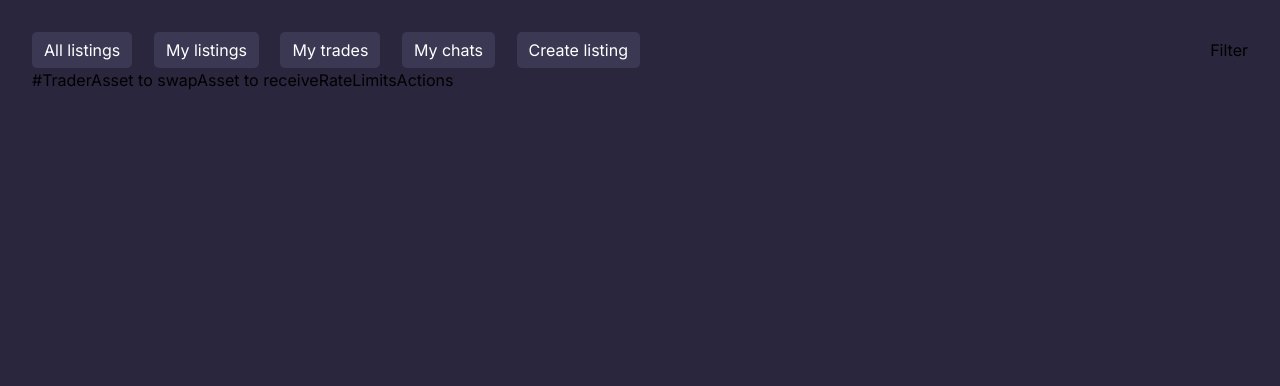
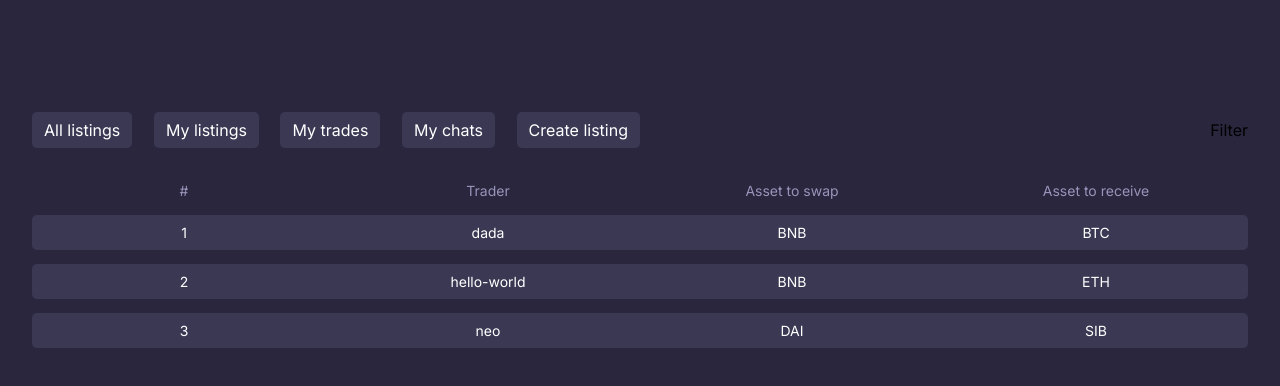
Before and after one commit to dexolacom/p2p-frontend, a React (Create React App) app: page / in a window 1280 px wide. Shown: the top 386 px of the page. Built offline with nearby package versions, Linux system fonts and the light colour scheme.

Commit message:
ADD | table row

```diff
--- a/src/components/Table/Table.tsx
+++ b/src/components/Table/Table.tsx
@@ -2,16 +2,31 @@ import React from 'react';
 import { PropsTable } from '../types';
 import { Wrapper } from './styles';
 import TableHeader from '../TableHeader/TableHeader';
-import { tableHeaderVariant } from '../constants';
+import { allListingsData, myListingsData, tableHeaderVariant } from '../constants';
+import TableRow from '../TableRow/TableRow';
 
 
-const Table:React.FC<PropsTable> = ({tableType}) => {
+const Table: React.FC<PropsTable> = ({ tableType }) => {
+
   return (
     <Wrapper>
-      {tableType === 'allListings' && <TableHeader variant={tableHeaderVariant['allListings']}/>}
-      {tableType === 'myListings' && <TableHeader variant={tableHeaderVariant['myListings']}/>}
-      {tableType === 'myTrades' && <TableHeader variant={tableHeaderVariant['myTrades']}/>}
-      {tableType === 'myChats' && <TableHeader variant={tableHeaderVariant['myChats']}/>}
+      {tableType === 'allListings' &&
+        <>
+          <TableHeader variant={tableHeaderVariant['allListings']} />
+          <TableRow listingsData={allListingsData} />
+        </>
+      }
+
+      {tableType === 'myListings' &&
+        <>
+          <TableHeader variant={tableHeaderVariant['myListings']} />
+          <TableRow listingsData={myListingsData} />
+        </>
+      }
+
+      {tableType === 'myTrades' && <TableHeader variant={tableHeaderVariant['myTrades']} />}
+      {tableType === 'myChats' && <TableHeader variant={tableHeaderVariant['myChats']} />}
+
     </Wrapper>
   );
 };
--- a/src/components/TableHeader/TableHeader.tsx
+++ b/src/components/TableHeader/TableHeader.tsx
@@ -6,11 +6,9 @@ import { Wrapper } from './styles';
 const TableHeader:React.FC<PropsTableHeader> = ({variant}) => {
   return (
     <Wrapper>
-      {variant.map((string, index) => {
-        return (
-          <span key={index}>{string}</span>
-        )
-      })}
+      {variant.map((string, index) => (
+        <span key={index}>{string}</span>
+      ))}
     </Wrapper>
   );
 };
--- a/src/components/TableHeader/styles.ts
+++ b/src/components/TableHeader/styles.ts
@@ -1,3 +1,14 @@
 import styled from 'styled-components';
 
-export const Wrapper = styled.div``
+export const Wrapper = styled.div`
+  display: flex;
+  justify-content: space-between;
+  margin-top: 2em;
+
+  span {
+    font-size: 14px;
+    color: #9994ba;
+    flex: 1;
+    text-align: center;
+  }
+`
--- /dev/null
+++ b/src/components/TableRow/TableRow.tsx
@@ -0,0 +1,27 @@
+import React from 'react';
+import { Wrapper } from './styles';
+import { PropsTableRow } from '../types';
+
+
+const TableRow: React.FC<PropsTableRow> = ({ listingsData }) => {
+  return (
+    <>
+      {listingsData.map((listing, index) => {
+        const { id, trader, assetToSwap, assetToReceive } = listing;
+        return (
+          <Wrapper key={index}>
+            <span>{id}</span>
+            <span>{trader}</span>
+            <span>{assetToSwap}</span>
+            <span>{assetToReceive}</span>
+            {/*<span>Rate</span>*/}
+            {/*<span>Limits</span>*/}
+            {/*<span></span>*/}
+          </Wrapper>
+        );
+      })}
+    </>
+  )
+}
+
+export default TableRow
--- /dev/null
+++ b/src/components/TableRow/styles.ts
@@ -0,0 +1,18 @@
+import styled from 'styled-components';
+
+export const Wrapper = styled.div`
+  display: flex;
+  justify-content: space-between;
+  align-items: center;
+  background-color: #3b3854;
+  margin-top: 1em;
+  font-size: 14px;
+  color: #fff;
+  padding: 0.5em 0;
+  border-radius: 5px;
+
+  span {
+    text-align: center;
+    flex: 1;
+  }
+`
--- a/src/components/constants.ts
+++ b/src/components/constants.ts
@@ -1,7 +1,48 @@
-
 export const tableHeaderVariant = {
-  allListings: ['#', 'Trader', 'Asset to swap', 'Asset to receive', 'Rate', 'Limits', 'Actions'],
-  myListings: ['#', 'Trader', 'Asset to swap', 'Asset to receive', 'Rate', 'Limits', 'Actions'],
+  // allListings: ['#', 'Trader', 'Asset to swap', 'Asset to receive', 'Rate', 'Limits', 'Actions'],
+  // myListings: ['#', 'Trader', 'Asset to swap', 'Asset to receive', 'Rate', 'Limits', 'Actions'],
+  allListings: ['#', 'Trader', 'Asset to swap', 'Asset to receive'],
+  myListings: ['#', 'Trader', 'Asset to swap', 'Asset to receive'],
   myTrades: ['Trade id', 'Your counterparty', 'Your send', 'Your status', 'Your receive', 'Counterparty status', 'Rate', 'Deadline', 'Trade creator', 'Actions'],
   myChats: ['#', 'Your counterparty', 'Advert', 'Last message preview', 'Last date', 'Actions'],
-}
+};
+
+export const allListingsData = [
+  {
+    id: 1,
+    trader: 'dada',
+    assetToSwap: 'BNB',
+    assetToReceive: 'BTC',
+  },
+  {
+    id: 2,
+    trader: 'hello-world',
+    assetToSwap: 'BNB',
+    assetToReceive: 'ETH',
+  },
+  {
+    id: 3,
+    trader: 'neo',
+    assetToSwap: 'DAI',
+    assetToReceive: 'SIB',
+  },
+];
+
+export const myListingsData = [
+  {
+    id: 1,
+    trader: 'niko',
+    assetToSwap: 'BNB',
+    assetToReceive: 'USDT',
+  },
+  {
+    id: 2,
+    trader: 'hell',
+    assetToSwap: 'BUSD',
+    assetToReceive: 'SOL',
+  },
+]
+
+
+// export const myTradesData = {}
+// export const myChatsData = {}
--- a/src/components/types.ts
+++ b/src/components/types.ts
@@ -10,3 +10,7 @@ export interface PropsTable {
 export interface PropsTableHeader {
   variant: string[]
 }
+
+export interface PropsTableRow {
+  listingsData: {id: number, trader: string, assetToSwap: string, assetToReceive: string}[]
+}
--- a/src/index.css
+++ b/src/index.css
@@ -81,4 +81,5 @@ select {
 
 .app-content {
   padding: 2em;
+  margin-top: 5em;
 }
```
